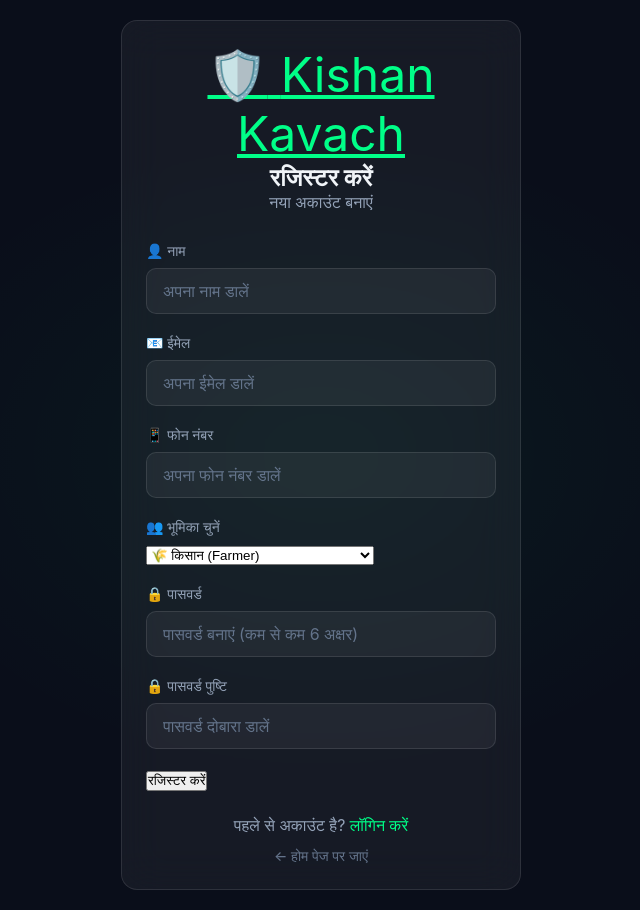
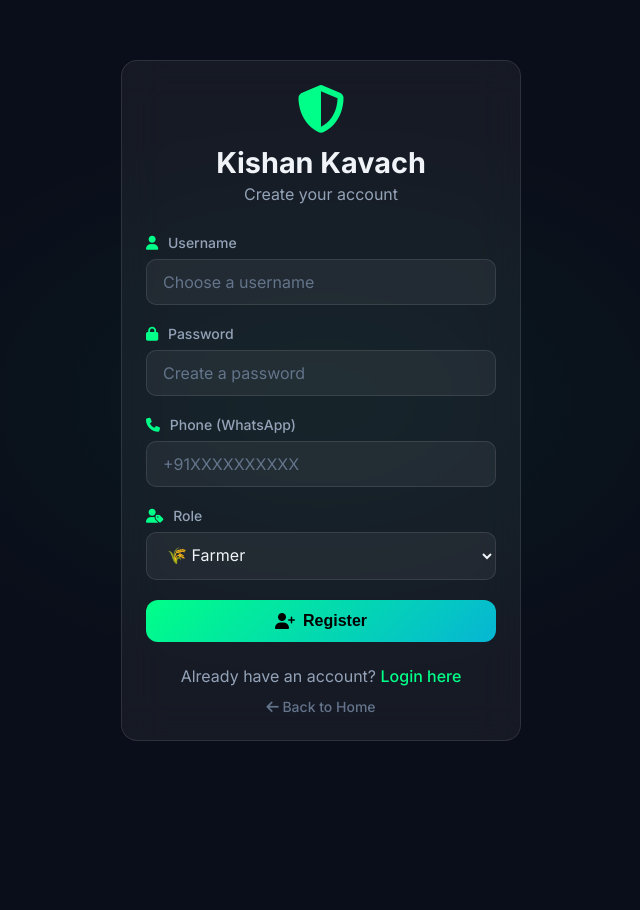
Before and after one commit to ankit18006/Kishan-Kavach, a Flask app: page /register in a window 1280 px wide. Shown: the whole page, without its empty margins (319-959 px from the left). After the commit the page ends 741 px from the top, so only its background shows below. Run offline with Flask 3, Linux system fonts and the light colour scheme.

Commit message:
Update register.html

```diff
--- a/templates/register.html
+++ b/templates/register.html
@@ -1,70 +1,61 @@
 <!DOCTYPE html>
-<html lang="hi">
+<html lang="en">
 <head>
     <meta charset="UTF-8">
     <meta name="viewport" content="width=device-width, initial-scale=1.0">
-    <title>रजिस्टर - Kishan Kavach</title>
-    <link rel="preconnect" href="https://fonts.googleapis.com">
-    <link href="https://fonts.googleapis.com/css2?family=Poppins:wght@300;400;500;600;700&display=swap" rel="stylesheet">
-    <link rel="stylesheet" href="{{ url_for('static', filename='style.css') }}">
+    <title>Register - Kishan Kavach</title>
+    <link rel="stylesheet" href="/static/style.css">
+    <link href="https://fonts.googleapis.com/css2?family=Inter:wght@300;400;500;600;700&display=swap" rel="stylesheet">
+    <link rel="stylesheet" href="https://cdnjs.cloudflare.com/ajax/libs/font-awesome/6.4.0/css/all.min.css">
 </head>
 <body class="auth-page">
     <div class="auth-container">
-        <div class="auth-bg-effects">
-            <div class="hero-glow glow-1"></div>
-            <div class="hero-glow glow-2"></div>
-        </div>
-        <div class="auth-card glass-card fade-up">
+        <div class="auth-card glass-card">
             <div class="auth-header">
-                <a href="/" class="auth-logo">
-                    <span class="logo-icon">🛡️</span>
-                    <span class="logo-text">Kishan <span class="gradient-text">Kavach</span></span>
-                </a>
-                <h2>रजिस्टर करें</h2>
-                <p>नया अकाउंट बनाएं</p>
+                <i class="fas fa-shield-alt auth-logo"></i>
+                <h1>Kishan Kavach</h1>
+                <p>Create your account</p>
             </div>
 
             {% with messages = get_flashed_messages(with_categories=true) %}
             {% if messages %}
             {% for category, message in messages %}
-            <div class="alert alert-{{ category }}">{{ message }}</div>
+            <div class="flash-message flash-{{ category }}">
+                <i class="fas fa-{% if category == 'error' %}exclamation-circle{% elif category == 'success' %}check-circle{% else %}info-circle{% endif %}"></i>
+                {{ message }}
+            </div>
             {% endfor %}
             {% endif %}
             {% endwith %}
 
             <form method="POST" class="auth-form">
                 <div class="form-group">
-                    <label for="name">👤 नाम</label>
-                    <input type="text" id="name" name="name" placeholder="अपना नाम डालें" required>
+                    <label><i class="fas fa-user"></i> Username</label>
+                    <input type="text" name="username" required placeholder="Choose a username">
                 </div>
                 <div class="form-group">
-                    <label for="email">📧 ईमेल</label>
-                    <input type="email" id="email" name="email" placeholder="अपना ईमेल डालें" required>
+                    <label><i class="fas fa-lock"></i> Password</label>
+                    <input type="password" name="password" required placeholder="Create a password">
                 </div>
                 <div class="form-group">
-                    <label for="phone">📱 फोन नंबर</label>
-                    <input type="tel" id="phone" name="phone" placeholder="अपना फोन नंबर डालें">
+                    <label><i class="fas fa-phone"></i> Phone (WhatsApp)</label>
+                    <input type="tel" name="phone" placeholder="+91XXXXXXXXXX">
                 </div>
                 <div class="form-group">
-                    <label for="role">👥 भूमिका चुनें</label>
-                    <select id="role" name="role" required>
-                        <option value="farmer">🌾 किसान (Farmer)</option>
-                        <option value="owner">🏭 गोदाम मालिक (Warehouse Owner)</option>
+                    <label><i class="fas fa-user-tag"></i> Role</label>
+                    <select name="role" class="form-select">
+                        <option value="farmer">🌾 Farmer</option>
+                        <option value="owner">🏭 Storage Owner</option>
                     </select>
                 </div>
-                <div class="form-group">
-                    <label for="password">🔒 पासवर्ड</label>
-                    <input type="password" id="password" name="password" placeholder="पासवर्ड बनाएं (कम से कम 6 अक्षर)" required minlength="6">
-                </div>
-                <div class="form-group">
-                    <label for="confirm_password">🔒 पासवर्ड पुष्टि</label>
-                    <input type="password" id="confirm_password" name="confirm_password" placeholder="पासवर्ड दोबारा डालें" required>
-                </div>
-                <button type="submit" class="btn btn-gradient btn-full">रजिस्टर करें</button>
+                <button type="submit" class="btn-submit btn-glow">
+                    <i class="fas fa-user-plus"></i> Register
+                </button>
             </form>
+
             <div class="auth-footer">
-                <p>पहले से अकाउंट है? <a href="{{ url_for('login') }}" class="gradient-text">लॉगिन करें</a></p>
-                <a href="/" class="back-link">← होम पेज पर जाएं</a>
+                <p>Already have an account? <a href="/login">Login here</a></p>
+                <a href="/" class="back-link"><i class="fas fa-arrow-left"></i> Back to Home</a>
             </div>
         </div>
     </div>
```
